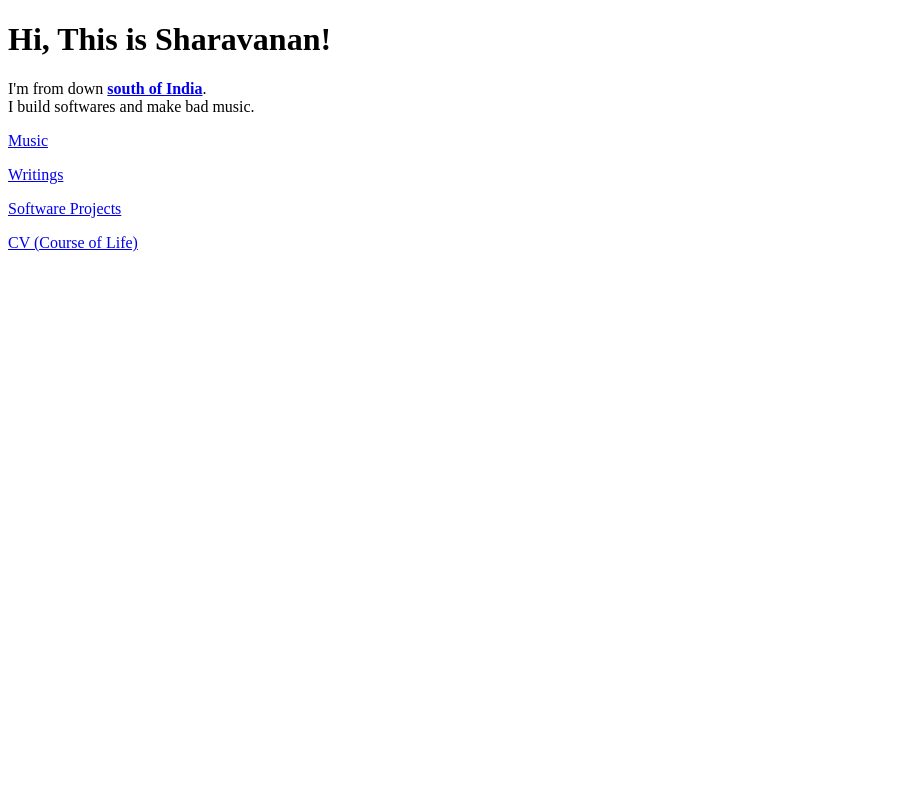
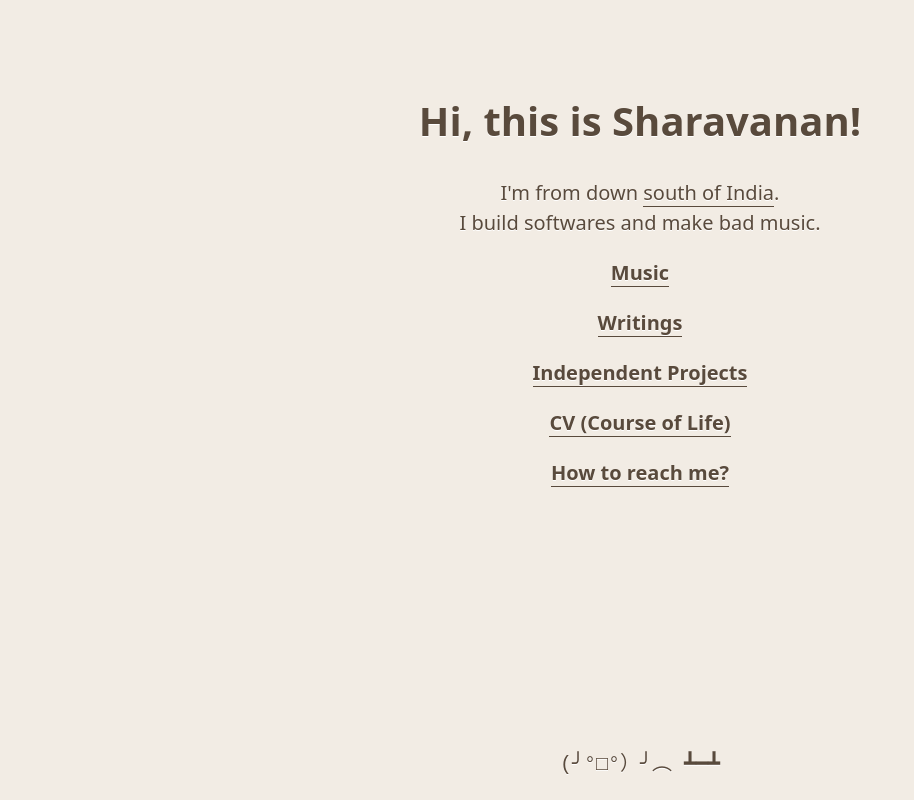
Before and after one commit to sharavananpa/My-Personal-Website, a plain HTML site: page index.html in a window 1280 px wide. Shown: the whole page, without its empty margins (0-914 px from the left). Drawn offline with Linux system fonts and the light colour scheme.

Commit message:
Add structure, style and meta elements

```diff
--- a/index.html
+++ b/index.html
@@ -1,23 +1,34 @@
 <!DOCTYPE html>
 <html lang="en">
+
 <head>
     <meta charset="UTF-8">
     <meta name="viewport" content="width=device-width, initial-scale=1.0">
-    <title>Sharavanan</title>
+    <meta name="description" content="A simple website that I have built with plain html and css to host my thoughts. This is the index page that compiles other pages.">
+    <link rel="icon" type="image/svg+xml" href="assets/favicon.svg">
+    <link rel="icon" type="image/png" href="assets/favicon.png">
+    <link rel="stylesheet" href="style.css">
+    <title>sharavananpa</title>
 </head>
+
 <body>
     <header>
-        <h1>Hi, This is Sharavanan!</h1>
-        <aside>
-            I'm from down <strong><a href="https://en.wikipedia.org/wiki/Tamil_Nadu" target="_blank">south of India</a></strong>. <br>
-            I build softwares and make bad music.
-        </aside>
+        <h1>Hi, this is Sharavanan!</h1>
     </header>
+    <summary>
+        I'm from down <a href="https://en.wikipedia.org/wiki/Tamil_Nadu" target="_blank">south of India</a>. <br>
+        I build softwares and make bad music.
+    </summary>
     <main>
         <p><a href="music.html">Music</a></p>
-        <p><a href="https://sharavananpa.substack.com/">Writings</a></p>
-        <p><a href="software.html">Software Projects</a></p>
+        <p><a href="writings.html">Writings</a></p>
+        <p><a href="projects.html">Independent Projects</a></p>
         <p><a href="cv.html">CV (Course of Life)</a></p>
+        <p><a href="contact.html">How to reach me?</a></p>
     </main>
+    <footer>
+        <p>(╯°□°）╯︵ ┻━┻</p>
+    </footer>
 </body>
+
 </html>
--- /dev/null
+++ b/style.css
@@ -0,0 +1,36 @@
+body {
+    display: grid;
+    margin: 5% auto;
+    background: #F2ECE4;
+    color: #594A3C;
+    font-family: system-ui, -apple-system, BlinkMacSystemFont, sans-serif;
+    font-size: 1.25rem;
+    line-height: 1.5;
+    text-shadow: 0 1px 0 #fff;
+    max-width: 90%;
+    text-align: center;
+}
+
+a {
+    border-bottom: 1px solid #594A3C;
+    color: #594A3C;
+    text-decoration: none;
+}
+
+main a {
+    font-weight: bolder;
+}
+
+a:hover {
+    border-bottom: 0;
+}
+
+footer {
+    position: fixed;
+    bottom: 0;
+    left: 0;
+    right: 0;
+    width: 100%;
+    font-family: 'Courier New', Courier, monospace;
+    font-weight: lighter;
+}
```
Also changed, not shown: 404.html (added, +16 -0 lines), contact.html (added, +15 -0 lines), cv.html (added, +15 -0 lines), music.html (+15 -1 lines), projects.html (added, +15 -0 lines), writings.html (added, +15 -0 lines), README.md, favicon.png (added), favicon.svg (added), 1 other file.
